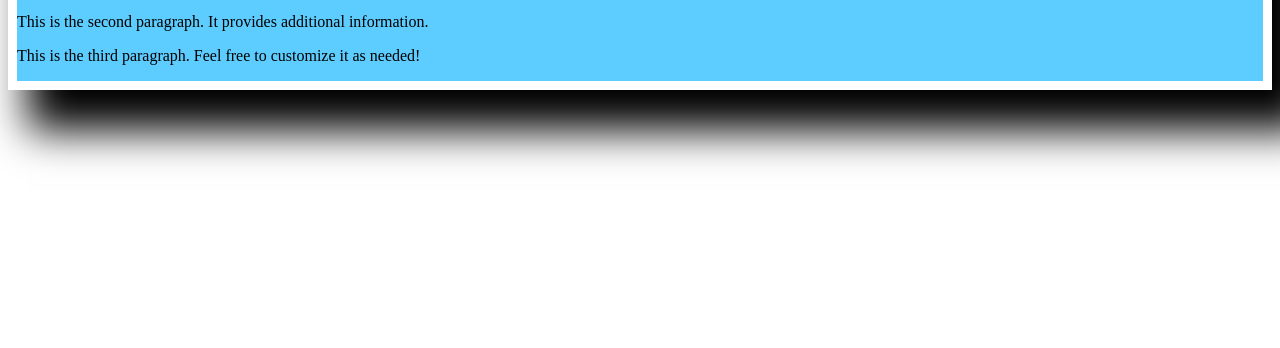
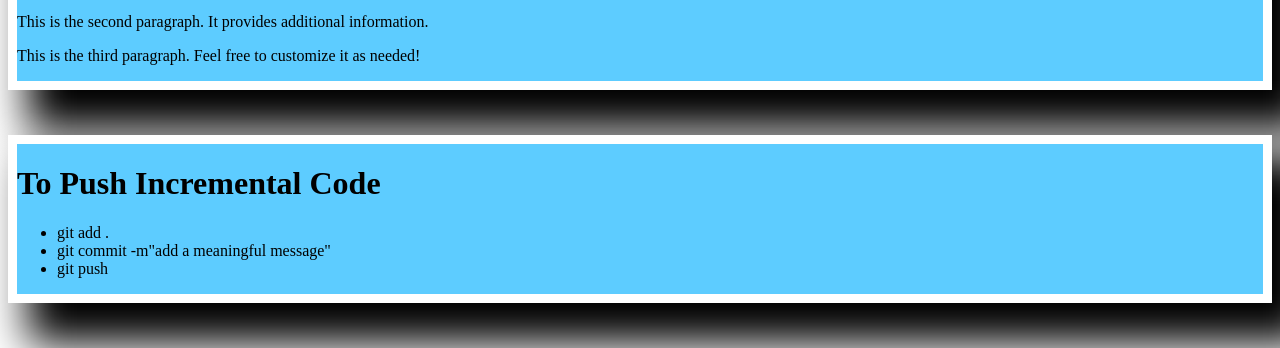
Before and after one commit to Hamim470/My-simple-website, a plain HTML site: page index.html in a window 1280 px wide. Shown: the part 608-956 px from the top of the page. Before the commit the page ends 800 px from the top, so only its background shows below. Drawn offline with Linux system fonts and the light colour scheme.

Commit message:
added 3rd time

```diff
--- a/index.html
+++ b/index.html
@@ -25,5 +25,13 @@
     <p>This is the second paragraph. It provides additional information.</p>
     <p>This is the third paragraph. Feel free to customize it as needed!</p>
     </div>
+    <div>
+        <h1>To Push Incremental Code</h1>
+        <ul>
+            <li>git add .</li>
+            <li>git commit -m"add a meaningful message"</li>
+            <li>git push</li>
+        </ul>
+    </div>
 </body>
 </html>
```
